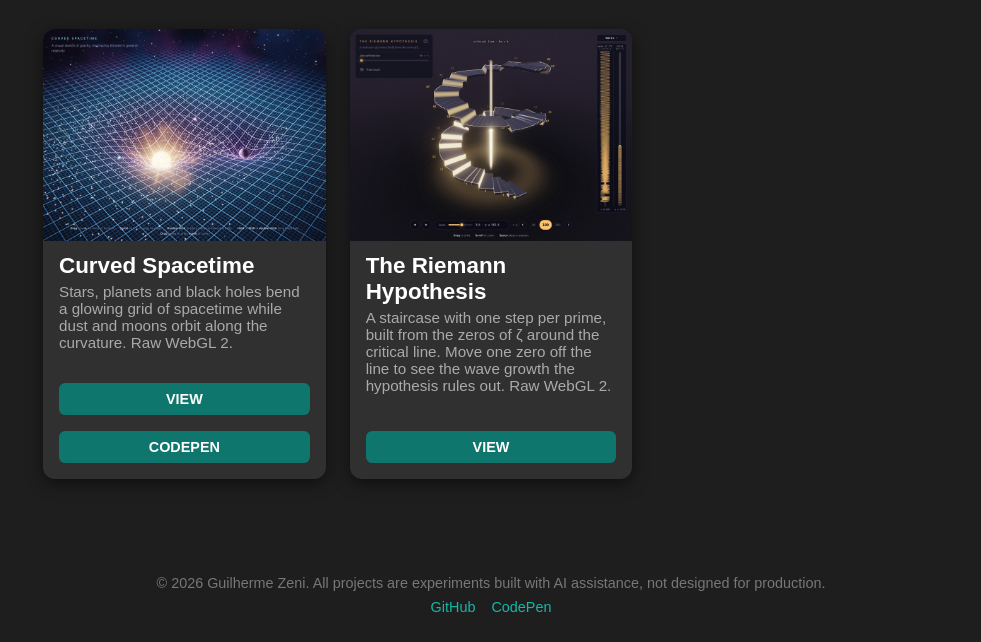
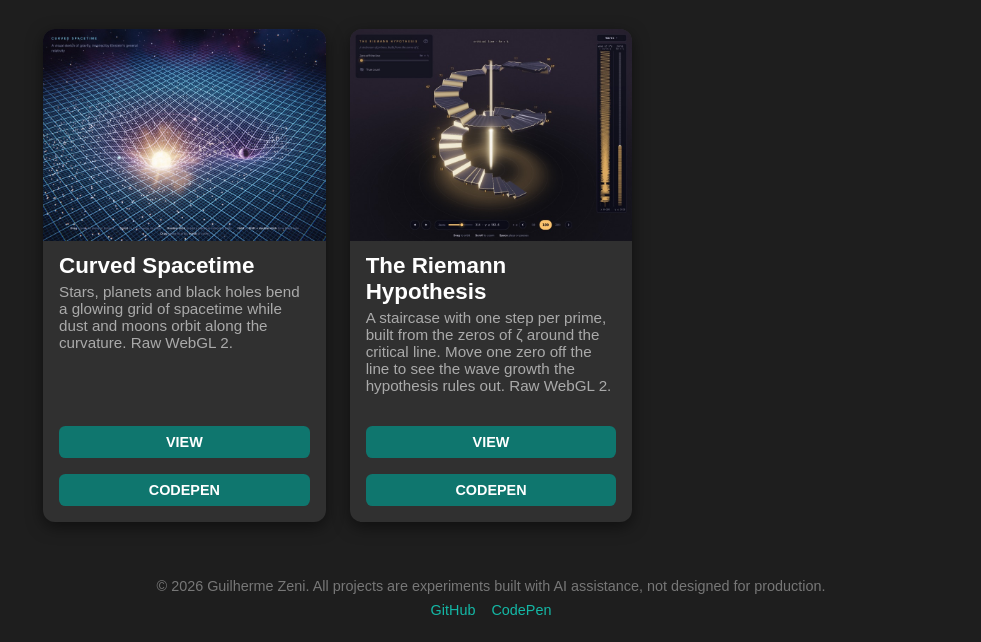
Before and after one commit to Guillhermm/web-ai-experiments, a plain HTML site: page index.html in a window 1280 px wide. Shown: the part 161-803 px from the top of the page, without its empty margins (149-1130 px from the left). Drawn offline with Linux system fonts and the light colour scheme.

Commit message:
Riemann: link the CodePen pen from the hub and README

```diff
--- a/index.html
+++ b/index.html
@@ -37,6 +37,7 @@
         <p>A staircase with one step per prime, built from the zeros of ζ around the critical line. Move one zero off the line to see the wave growth the hypothesis rules out. Raw WebGL 2.</p>
         <div class="links">
           <a href="./riemann-hypothesis/" target="_blank" rel="noopener">View</a>
+          <a href="https://codepen.io/editor/guillhermm/pen/01a20601-9765-7cbf-9168-2be6337a9d91" target="_blank" rel="noopener">CodePen</a>
         </div>
       </div>
 
```
Also changed, not shown: 1 other file.
